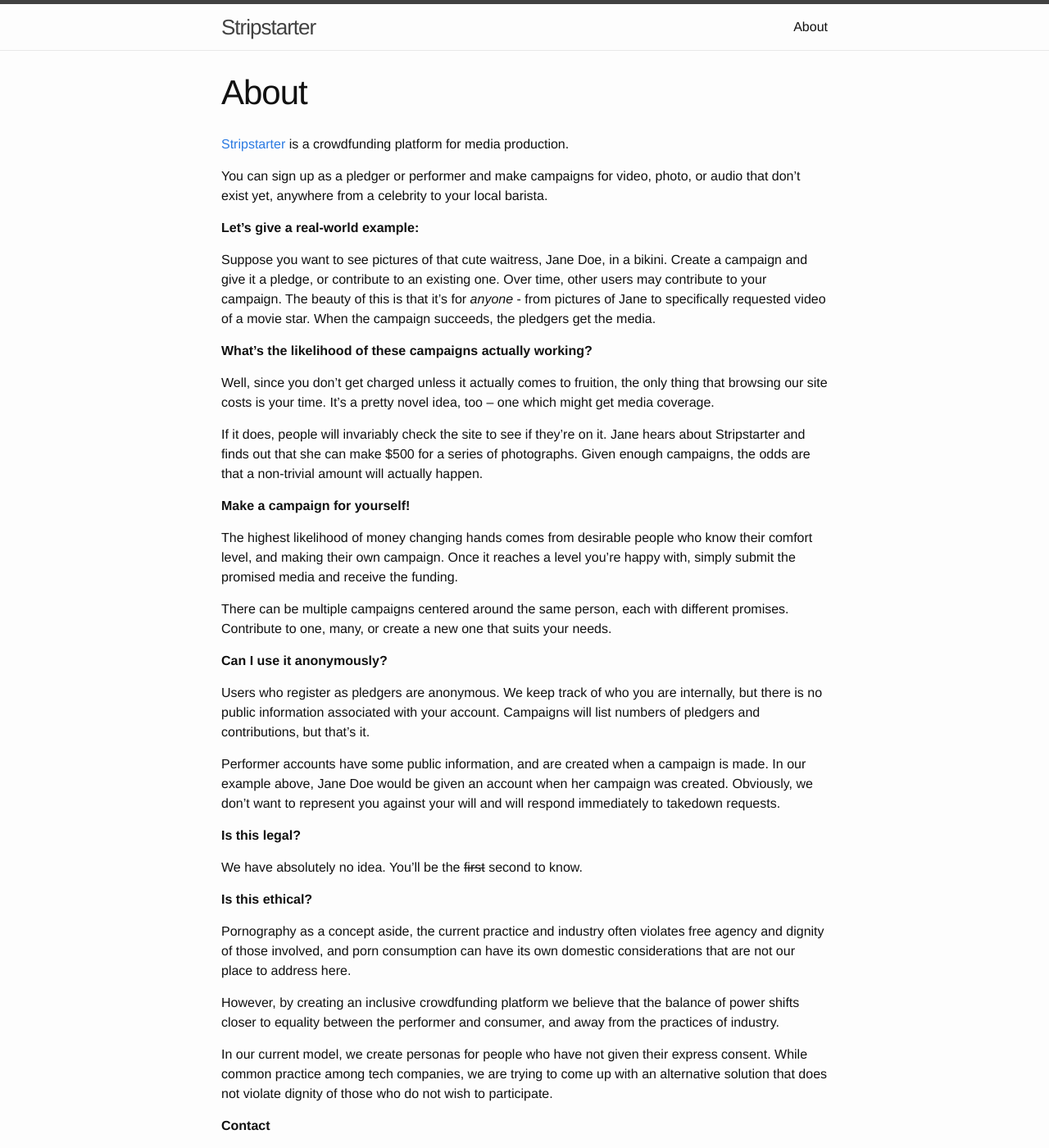
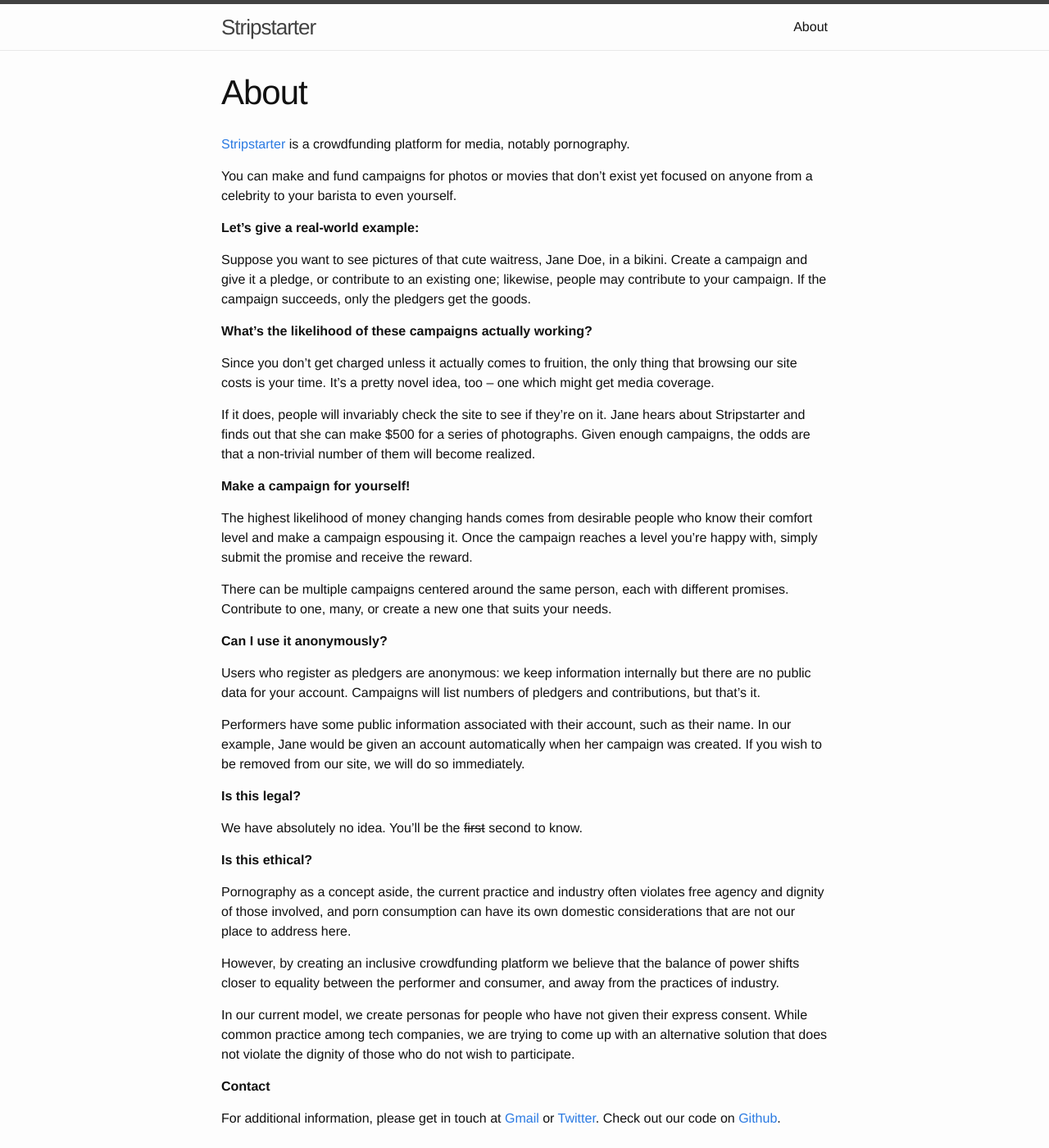
Before and after one commit to stripstarter/blog, a Jekyll site: the page built from about.md, in a window 1280 px wide and 1400 px high. Shown: the whole window at 82% size. Built offline with Jekyll 4.4.1, drawn with Linux system fonts in a browser that asks for light colours; some of the changed text lies outside the part shown.

Commit message:
Copy changes

```diff
--- a/about.md
+++ b/about.md
@@ -4,53 +4,31 @@ title: About
 permalink: /about/
 ---
 
-<!-- [Stripstarter](http://stripstarter.us) is a social crowdsourcing application.
+[Stripstarter](http://stripstarter.us) is a crowdfunding platform for media, notably pornography.
 
-Want to see Barack Obama naked?  Make a campaign -- or pledge money to an existing one -- and make it happen!
-
-### Pledgers
-
-You can make a campaign for anyone, for any set of deliverables.  If they deliver they receive the money, and you receive the media.  Campaign for pictures, video, audio, or any media-based performance.
-
-Alternatively, find campaigns you want to see funded, and pledge money towards them.  You're only charged after the campaign is funded and the good are delivered!
-
-### Performers
-
-Are you on the site?  Great!*  If the terms of your campaign and funding level are to your liking, talk to us about fulfilling the campaign by delivering on its terms and claim your reward.
-
-###### *Please don't sue us.
-
-Alternatively, make a campaign for yourself -- anyone can do this!  Set a list of deliverables people can pledge towards, deliver, and claim your pile of cash.
-
-### Is this even legal?
-
-We're not sure yet, but you'll be the second to know! -->
-
-[Stripstarter](http://stripstarter.us) is a crowdfunding platform for media production.
-
-You can sign up as a pledger or performer and make campaigns for video, photo, or audio that don't exist yet, anywhere from a celebrity to your local barista.
+You can make and fund campaigns for photos or movies that don't exist yet focused on anyone from a celebrity to your barista to even yourself.
 
 **Let's give a real-world example:**
 
-Suppose you want to see pictures of that cute waitress, Jane Doe, in a bikini.  Create a campaign and give it a pledge, or contribute to an existing one.  Over time, other users may contribute to your campaign.  The beauty of this is that it's for *anyone* - from pictures of Jane to specifically requested video of a movie star.  When the campaign succeeds, the pledgers get the media.
+Suppose you want to see pictures of that cute waitress, Jane Doe, in a bikini.  Create a campaign and give it a pledge, or contribute to an existing one; likewise, people may contribute to your campaign.  If the campaign succeeds, only the pledgers get the goods.
 
 **What's the likelihood of these campaigns actually working?**
 
-Well, since you don't get charged unless it actually comes to fruition, the only thing that browsing our site costs is your time.  It's a pretty novel idea, too -- one which might get media coverage.
+Since you don't get charged unless it actually comes to fruition, the only thing that browsing our site costs is your time.  It's a pretty novel idea, too -- one which might get media coverage.
 
-If it does, people will invariably check the site to see if they're on it.  Jane hears about Stripstarter and finds out that she can make $500 for a series of photographs.  Given enough campaigns, the odds are that a non-trivial amount will actually happen.
+If it does, people will invariably check the site to see if they're on it.  Jane hears about Stripstarter and finds out that she can make $500 for a series of photographs.  Given enough campaigns, the odds are that a non-trivial number of them will become realized.
 
 **Make a campaign for yourself!**
 
-The highest likelihood of money changing hands comes from desirable people who know their comfort level, and making their own campaign.  Once it reaches a level you're happy with, simply submit the promised media and receive the funding.
+The highest likelihood of money changing hands comes from desirable people who know their comfort level and make a campaign espousing it.  Once the campaign reaches a level you're happy with, simply submit the promise and receive the reward.
 
 There can be multiple campaigns centered around the same person, each with different promises.  Contribute to one, many, or create a new one that suits your needs.
 
 **Can I use it anonymously?**
 
-Users who register as pledgers are anonymous.  We keep track of who you are internally, but there is no public information associated with your account.  Campaigns will list numbers of pledgers and contributions, but that's it.
+Users who register as pledgers are anonymous: we keep information internally but there are no public data for your account.  Campaigns will list numbers of pledgers and contributions, but that's it.
 
-Performer accounts have some public information, and are created when a campaign is made.  In our example above, Jane Doe would be given an account when her campaign was created.  Obviously, we don't want to represent you against your will and will respond immediately to takedown requests.
+Performers have some public information associated with their account, such as their name.  In our example, Jane would be given an account automatically when her campaign was created.  If you wish to be removed from our site, we will do so immediately.
 
 **Is this legal?**
 
@@ -62,8 +40,8 @@ Pornography as a concept aside, the current practice and industry often violates
 
 However, by creating an inclusive crowdfunding platform we believe that the balance of power shifts closer to equality between the performer and consumer, and away from the practices of industry.
 
-In our current model, we create personas for people who have not given their express consent.  While common practice among tech companies, we are trying to come up with an alternative solution that does not violate dignity of those who do not wish to participate.
+In our current model, we create personas for people who have not given their express consent.  While common practice among tech companies, we are trying to come up with an alternative solution that does not violate the dignity of those who do not wish to participate.
 
 **Contact**
 
-For anything not addressed here, please get in touch at [Gmail](mailto:stripstarter@gmail.com) or [Twitter](http://twitter.com/stripstarter).  Check out our source code on[Github](http://github.com/stripstarter/stripstarter).
+For additional information, please get in touch at [Gmail](mailto:stripstarter@gmail.com) or [Twitter](http://twitter.com/stripstarter).  Check out our code on [Github](http://github.com/stripstarter/stripstarter).
```
